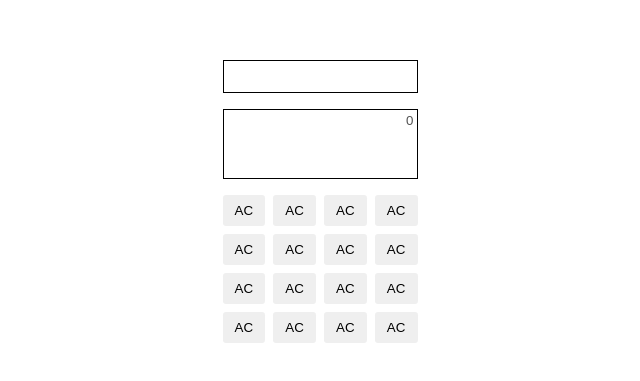
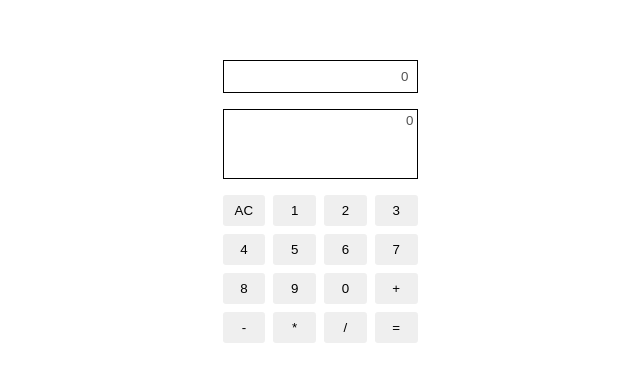
Before and after one commit to JoseDeyvid/ProjetosEmReact, a React (Vite) app in the folder P01_Calculadora/calculadora/: page / in a window 1280 px wide. Shown: the part 203-584 px from the top of the page, without its empty margins (320-960 px from the left). Built offline with nearby package versions, Linux system fonts and the light colour scheme.

Commit message:
Criar toda logica dos calculos

```diff
--- a/P01_Calculadora/calculadora/src/App.jsx
+++ b/P01_Calculadora/calculadora/src/App.jsx
@@ -1,39 +1,129 @@
-import { useState } from 'react'
+import { useEffect, useState } from 'react'
 import './App.css'
 import Button from './components/Button'
 
 function App() {
 
-  const [equation, setEquation] = useState('0')
+  const [equation, setEquation] = useState('0');
+  const numbers = ['1', '2', '3', '4', '5', '6', '7', '8', '9', '0'];
+  const operations = ['+', '-', '*', '/'];
+
+  const [firstNumber, setFirstNumber] = useState('');
+  const [secondNumber, setSecondNumber] = useState('');
+  const [operation, setOperation] = useState('');
+  const [result, setResult] = useState(0);
+
+
+  const [shouldUpdateEquation, setShouldUpdateEquation] = useState(false);
 
   const insertNumberOnEquation = (n) => {
-    setEquation((prevEquation) => prevEquation + n);
+    if (equation === '0') {
+      setFirstNumber(n);
+      setEquation(n);
+    } else if (secondNumber === '' && operation === '') {
+      setFirstNumber((prevState) => prevState + n);
+      setEquation((prevState) => prevState + n);
+    } else {
+      setSecondNumber((prevState) => prevState + n);
+      setEquation((prevState) => prevState + n);
+    }
+
+  }
+
+  useEffect(() => {
+    setFirstNumber(String(result));
+  }, [result])
+
+  useEffect(() => {
+    if (result !== 0) {
+      setEquation((prevState) => prevState + ' = ' + result);
+    }
+  }, [shouldUpdateEquation])
+
+  const insertOperationOnEquation = (op) => {
+    if (firstNumber === '' || firstNumber === '0') {
+      return;
+    }
+
+    if (operation === '') {
+      setOperation(op)
+      setEquation(() => firstNumber + ' ' + op + ' ');
+    } else if (secondNumber === '') {
+      setOperation(op)
+      setEquation((prevEquation) => {
+        let equationArray = prevEquation.split(' ');
+        equationArray[equationArray.length - 2] = op;
+        console.log(equationArray[equationArray.length - 2]);
+        return equationArray.join(' ');
+      })
+    } else {
+      calcResult(operation, firstNumber, secondNumber);
+      setOperation(op)
+      setSecondNumber('');
+      setEquation((prevEquation) => prevEquation + ' ' + op + ' ');
+    }
+
+  }
+
+  const calcResult = (operation, first, second) => {
+    switch (operation) {
+      case '+':
+        setResult(Number(first) + Number(second))
+        break;
+      case '-':
+        setResult(Number(first) - Number(second))
+        break;
+      case '*':
+        setResult(Number(first) * Number(second))
+        break;
+      case '/':
+        setResult(Number(first) / Number(second))
+        break;
+
+      default:
+        break;
+    }
+  }
+
+  const handleClickEqualsSign = () => {
+    calcResult(operation, firstNumber, secondNumber);
+    setSecondNumber('');
+    setShouldUpdateEquation((prevState) => !prevState);
+    setOperation('');
+  }
+
+  const clearEquation = () => {
+    if (equation !== `${result}`) {
+
+      setEquation(`${result}`);
+      setFirstNumber(result);
+      setSecondNumber('');
+      setOperation('');
+    } else {
+      setEquation('0');
+      setFirstNumber('');
+      setSecondNumber('');
+      setOperation('');
+      setResult(0);
+    }
   }
 
   return (
     <div className='container'>
       <div className="content">
-        <input type="text" className='input-result' disabled />
+        <input type="text" value={result} className='input-result' disabled />
         <div className='input-equation'>
           <input type="text" value={equation} disabled />
         </div>
         <div className="calc-keyboard">
-          <Button value={'AC'} handleClick={() => insertNumberOnEquation(2)} />
-          <Button value={'AC'} />
-          <Button value={'AC'} />
-          <Button value={'AC'} />
-          <Button value={'AC'} />
-          <Button value={'AC'} />
-          <Button value={'AC'} />
-          <Button value={'AC'} />
-          <Button value={'AC'} />
-          <Button value={'AC'} />
-          <Button value={'AC'} />
-          <Button value={'AC'} />
-          <Button value={'AC'} />
-          <Button value={'AC'} />
-          <Button value={'AC'} />
-          <Button value={'AC'} />
+          <Button value={'AC'} handleClick={clearEquation} />
+          {numbers.map((number) => (
+            <Button key={number} value={number} handleClick={() => insertNumberOnEquation(number)} />
+          ))}
+          {operations.map((operation) => (
+            <Button key={operation} value={operation} handleClick={() => insertOperationOnEquation(operation)} />
+          ))}
+          <Button value={'='} handleClick={() => handleClickEqualsSign()} />
         </div>
       </div>
     </div>
```
